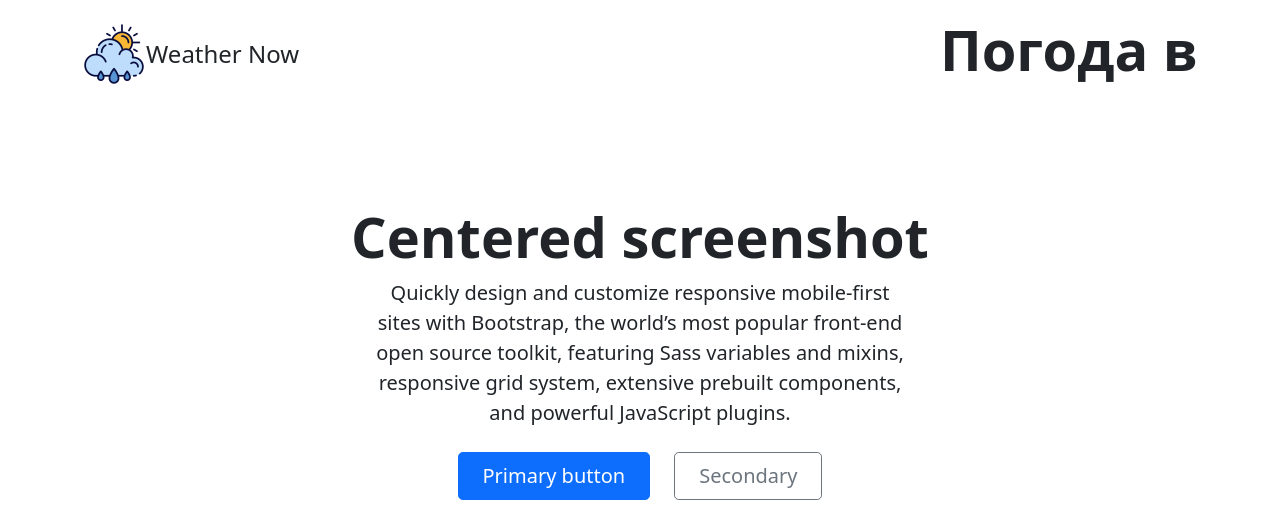
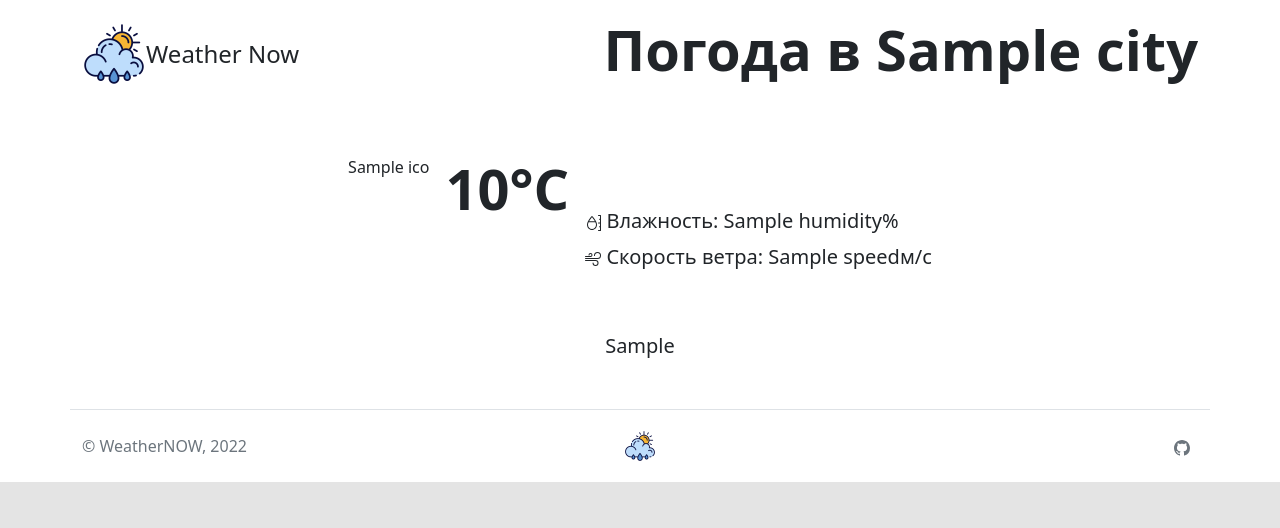
Before and after one commit to DmitrieBaev/WeatherNOW, a Flask app: template templates/index.html in a window 1280 px wide. Shown: the top 528 px of the page. Run offline with Flask 2, Linux system fonts and the light colour scheme; the template is opened without the code that fills it: most values are stand-ins (such as "Sample title", 1, 10 or a date in 2020); grey boxes are pictures that could not be loaded.

Commit message:
Прописано отображение данных

```diff
--- a/templates/index.html
+++ b/templates/index.html
@@ -1,19 +1,27 @@
 {% extends 'base.html' %}
 
+{% block header %}
+{{ location['city'] }}
+{% endblock %}
+
 {% block content %}
-<div class="container px-4 pt-5 my-5 text-center border-bottom">
-    <h1 class="display-4 fw-bold">Centered screenshot</h1>
-    <div class="col-lg-6 mx-auto">
-        <p class="lead mb-4">Quickly design and customize responsive mobile-first sites with Bootstrap, the world’s most popular front-end open source toolkit, featuring Sass variables and mixins, responsive grid system, extensive prebuilt components, and powerful JavaScript plugins.</p>
-        <div class="d-grid gap-2 d-sm-flex justify-content-sm-center mb-5">
-            <button type="button" class="btn btn-primary btn-lg px-4 me-sm-3">Primary button</button>
-            <button type="button" class="btn btn-outline-secondary btn-lg px-4">Secondary</button>
+<div class="container my-5 text-center">
+    <div class="d-grid gap-3 d-sm-flex justify-content-sm-center mb-5">
+        {{ weather.ico | safe }}
+        <h1 class="display-4 fw-bold">{{ weather.get_temperature() }}°C</h1>
+        <div class="text-start justify-content-center pt-5 mt-2">
+            <p class="lead lh-1">
+                <svg xmlns="http://www.w3.org/2000/svg" width="16" height="16" fill="currentColor" class="bi bi-moisture" viewBox="0 0 16 16">
+                    <path d="M13.5 0a.5.5 0 0 0 0 1H15v2.75h-.5a.5.5 0 0 0 0 1h.5V7.5h-1.5a.5.5 0 0 0 0 1H15v2.75h-.5a.5.5 0 0 0 0 1h.5V15h-1.5a.5.5 0 0 0 0 1h2a.5.5 0 0 0 .5-.5V.5a.5.5 0 0 0-.5-.5h-2zM7 1.5l.364-.343a.5.5 0 0 0-.728 0l-.002.002-.006.007-.022.023-.08.088a28.458 28.458 0 0 0-1.274 1.517c-.769.983-1.714 2.325-2.385 3.727C2.368 7.564 2 8.682 2 9.733 2 12.614 4.212 15 7 15s5-2.386 5-5.267c0-1.05-.368-2.169-.867-3.212-.671-1.402-1.616-2.744-2.385-3.727a28.458 28.458 0 0 0-1.354-1.605l-.022-.023-.006-.007-.002-.001L7 1.5zm0 0-.364-.343L7 1.5zm-.016.766L7 2.247l.016.019c.24.274.572.667.944 1.144.611.781 1.32 1.776 1.901 2.827H4.14c.58-1.051 1.29-2.046 1.9-2.827.373-.477.706-.87.945-1.144zM3 9.733c0-.755.244-1.612.638-2.496h6.724c.395.884.638 1.741.638 2.496C11 12.117 9.182 14 7 14s-4-1.883-4-4.267z"/>
+                </svg>
+                Влажность: <b>{{ weather.observation.humidity }}%</b></p>
+            <p class="lead lh-1">
+                <svg xmlns="http://www.w3.org/2000/svg" width="16" height="16" fill="currentColor" class="bi bi-wind" viewBox="0 0 16 16">
+                    <path d="M12.5 2A2.5 2.5 0 0 0 10 4.5a.5.5 0 0 1-1 0A3.5 3.5 0 1 1 12.5 8H.5a.5.5 0 0 1 0-1h12a2.5 2.5 0 0 0 0-5zm-7 1a1 1 0 0 0-1 1 .5.5 0 0 1-1 0 2 2 0 1 1 2 2h-5a.5.5 0 0 1 0-1h5a1 1 0 0 0 0-2zM0 9.5A.5.5 0 0 1 .5 9h10.042a3 3 0 1 1-3 3 .5.5 0 0 1 1 0 2 2 0 1 0 2-2H.5a.5.5 0 0 1-.5-.5z"/>
+                </svg>
+                Скорость ветра: <b>{{ weather.observation.wind()['speed'] }}м/с</b></p>
         </div>
     </div>
-    <div class="overflow-hidden" style="max-height: 30vh;">
-        <div class="container px-5">
-            <img src="bootstrap-docs.png" class="img-fluid border rounded-3 shadow-lg mb-4" alt="Example image" width="700" height="500" loading="lazy">
-        </div>
-    </div>
+    <p class="lead mb-4">{{ weather.get_future_rain_1_day() }}</p>
 </div>
 {% endblock %}
```
